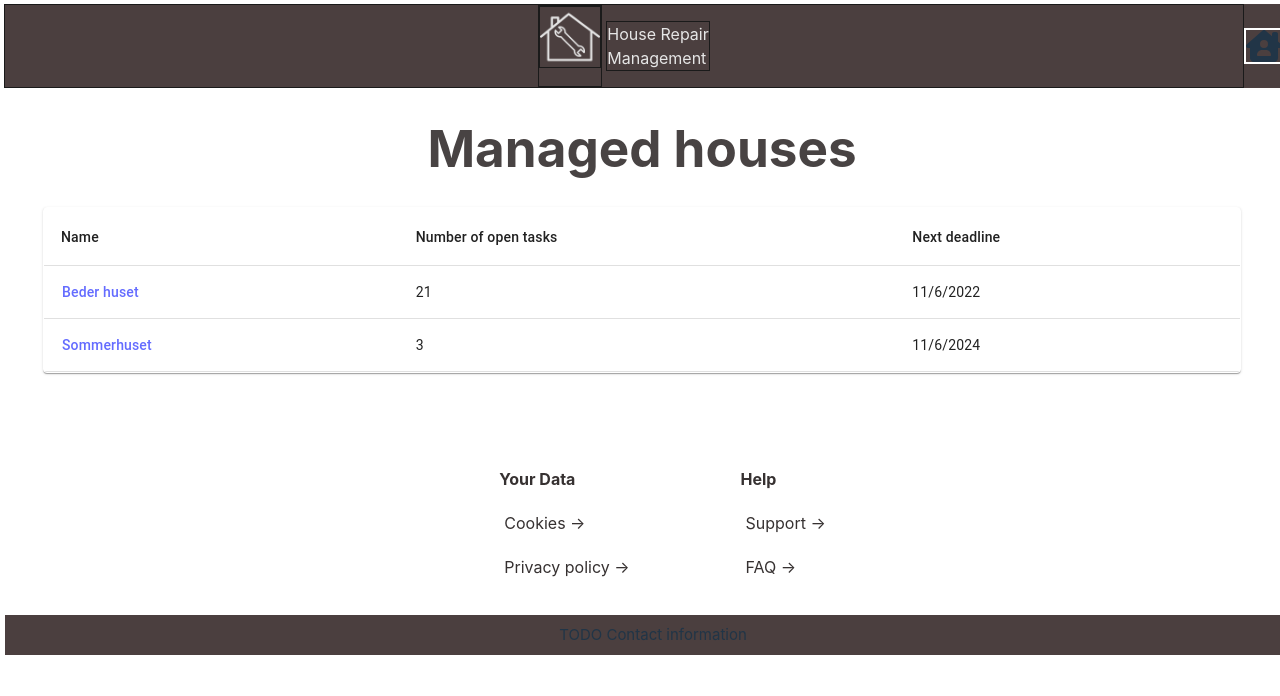
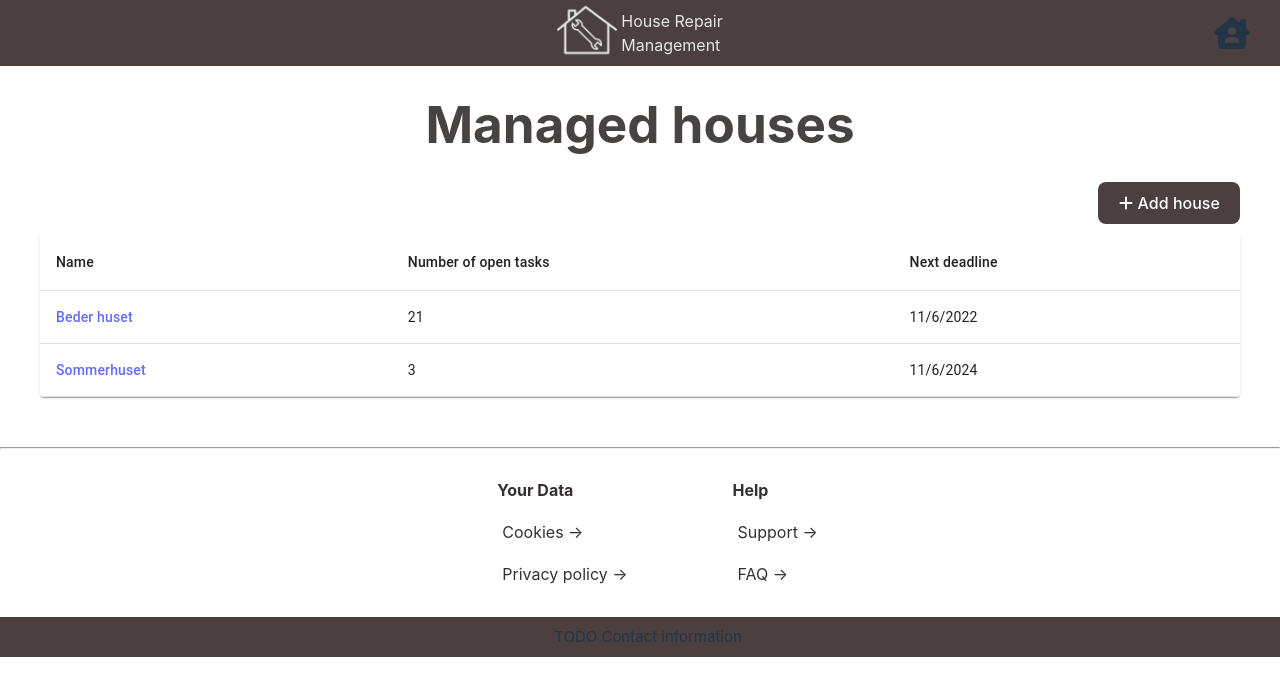
Before and after one commit to DanielFilsoof/House-maintenance-and-repair-manager, a React (Vite) app in the folder house-maintenance-and-repair-manager/: page / in a window 1280 px wide. Shown: the top 696 px of the page. Built offline with nearby package versions, Linux system fonts and the light colour scheme.

Commit message:
add create button to house and task overviews

```diff
--- /dev/null
+++ b/house-maintenance-and-repair-manager/src/components/CreateBtn.tsx
@@ -0,0 +1,23 @@
+import { FontAwesomeIcon } from '@fortawesome/react-fontawesome';
+import { faPlus } from '@fortawesome/free-solid-svg-icons';
+import classes from './createBtn.module.css';
+
+const CreateBtn = (props: ICreateButton) => {
+    const {label, onClick} = props;
+
+    return (
+        <button
+            className={classes.createButton}
+            onClick={onClick}>
+            <FontAwesomeIcon className={classes.icon} icon={faPlus} />
+            {label}
+        </button>
+    )
+}
+
+export default CreateBtn;
+
+interface ICreateButton {
+    label: string,
+    onClick: () => void
+}
--- a/house-maintenance-and-repair-manager/src/components/Header.tsx
+++ b/house-maintenance-and-repair-manager/src/components/Header.tsx
@@ -7,10 +7,12 @@ import { faHouseChimneyUser } from '@fortawesome/free-solid-svg-icons';
 const Header = () => {
     return (
         <nav className={classes.headerContainer}>
+            <div className={classes.userProfileContainer}>
+
+            </div>
             <div className={classes.logoContainer}>
                 <Link to={'/'}>
                     <img
-
                         src={logo}
                         height="60px"
                         width="60px"
--- /dev/null
+++ b/house-maintenance-and-repair-manager/src/components/createBtn.module.css
@@ -0,0 +1,14 @@
+.createButton {
+    background-color: #4b3f3f;
+    color: #fff;
+    margin: 0 40px 10px auto;
+    display: block;
+}
+
+.createButton:hover {
+    opacity: 0.7;
+}
+
+.icon {
+    margin-right: 5px;
+}
--- a/house-maintenance-and-repair-manager/src/components/header.module.css
+++ b/house-maintenance-and-repair-manager/src/components/header.module.css
@@ -4,6 +4,12 @@
     flex-direction: row;
     flex-basis: 100%;
     justify-content: center;
+    margin: 0 auto;
+}
+
+.logoText {
+    color: #000;
+    margin: auto 0 auto 4px;
 }
 
 .headerContainer {
@@ -16,19 +22,10 @@
 
 .userProfileContainer {
     display: flex;
-    margin: auto 0 auto 0;
-    flex-basis: 1%;
+    margin: auto 30px auto 0;
+    flex-basis: 10%;
     justify-content: right;
 }
 
 .icon {
 }
-
-.logoText {
-    color: #000;
-    margin-left: 4px;
-}
-
-* {
-    border: 1px solid white
-}
--- a/house-maintenance-and-repair-manager/src/pages/House.tsx
+++ b/house-maintenance-and-repair-manager/src/pages/House.tsx
@@ -1,5 +1,7 @@
 import { Link, useParams } from 'react-router-dom';
 import MUITable, { ITable, ITableRow } from '../components/MUITable';
+import CreateBtn from '../components/CreateBtn';
+import login from './Login';
 
 const House = () => {
     const params = useParams();
@@ -33,6 +35,9 @@ const House = () => {
     return (
         <div className="house-container">
             <h1>{`${house.name}: Tasks`}</h1>
+            <CreateBtn
+                label={'Add task'}
+                onClick={() => console.log('add task clicked')}/>
             <MUITable titles={titles} rows={rows} />
         </div>
     );
--- a/house-maintenance-and-repair-manager/src/pages/HousesOverview.tsx
+++ b/house-maintenance-and-repair-manager/src/pages/HousesOverview.tsx
@@ -1,10 +1,14 @@
 import MUITable, { ITable } from '../components/MUITable';
 import { Link } from 'react-router-dom';
+import CreateBtn from '../components/CreateBtn';
 
 const HousesOverview = () => {
     return (
         <>
             <h1>Managed houses</h1>
+            <CreateBtn
+                label={'Add house'}
+                onClick={() => console.log('add house clicked')} />
             <MUITable titles={tableData.titles} rows={tableData.rows} />
         </>
     );
```
